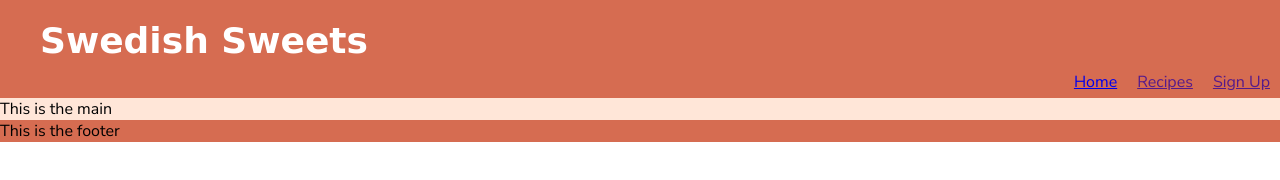
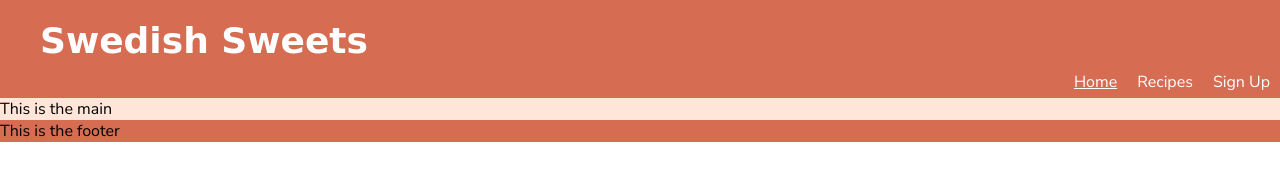
Before and after one commit to AlmaBroman/swedishsweets, a plain HTML site: page index.html in a window 1280 px wide. Drawn offline with Linux system fonts and the light colour scheme; a web font is replaced by a local one.

Commit message:
style nav so only active page is underlined

```diff
--- a/assets/css/style.css
+++ b/assets/css/style.css
@@ -46,6 +46,15 @@ li {
     list-style: none;
 }
 
+nav a {
+    color: #ffffff;
+    text-decoration: none;
+}
+
+nav #active {
+    text-decoration: underline;
+}
+
 /* Main */
 main {
     background-color: #FFE6D8;
--- a/index.html
+++ b/index.html
@@ -23,7 +23,7 @@
     <!-- Navigation -->
     <nav>
         <ul>
-            <li><a href="index.html">Home</a></li>
+            <li><a href="index.html" id="active">Home</a></li>
             <li><a href="">Recipes</a></li>
             <li><a href="">Sign Up</a></li>
         </ul>
```
